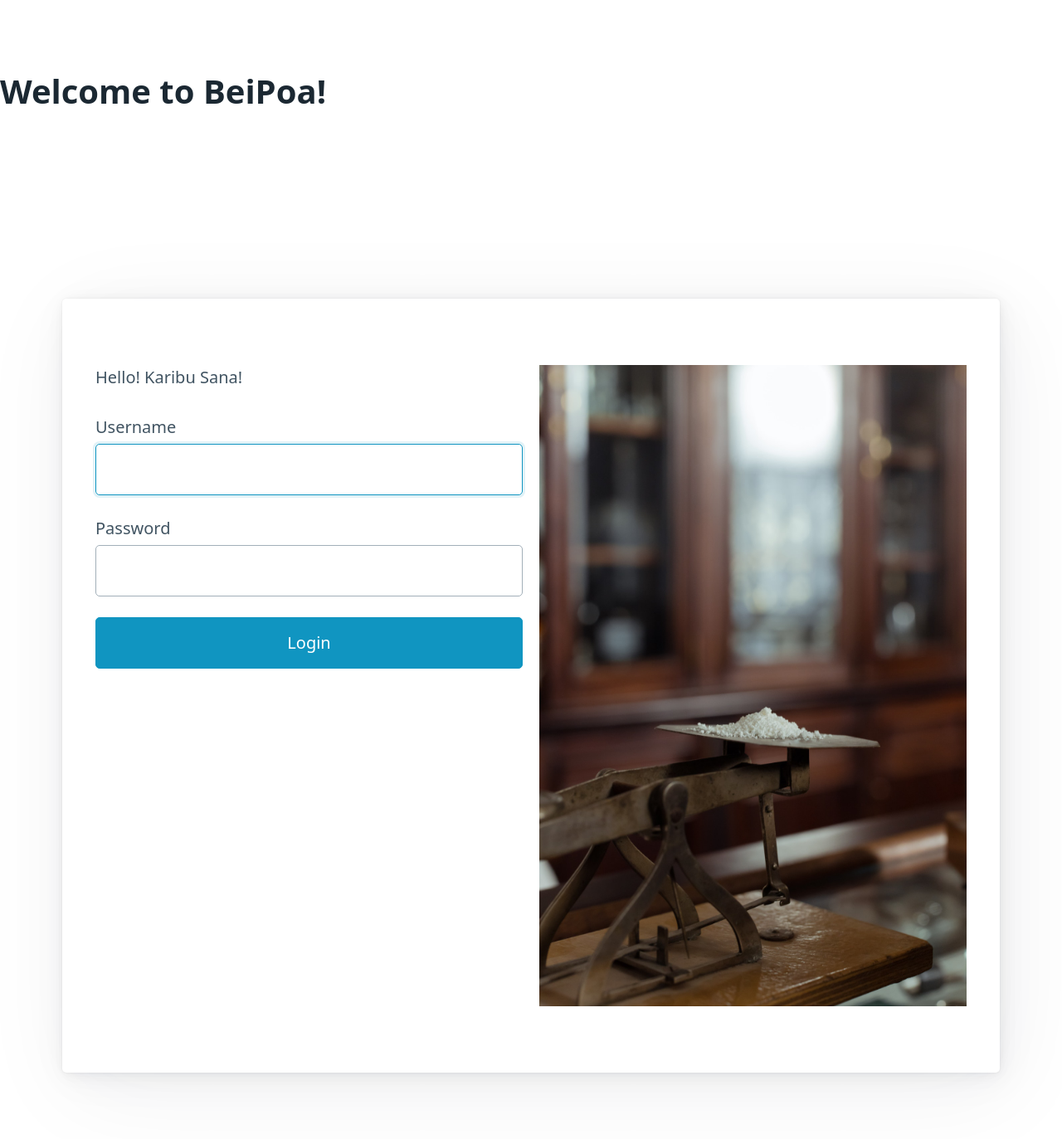
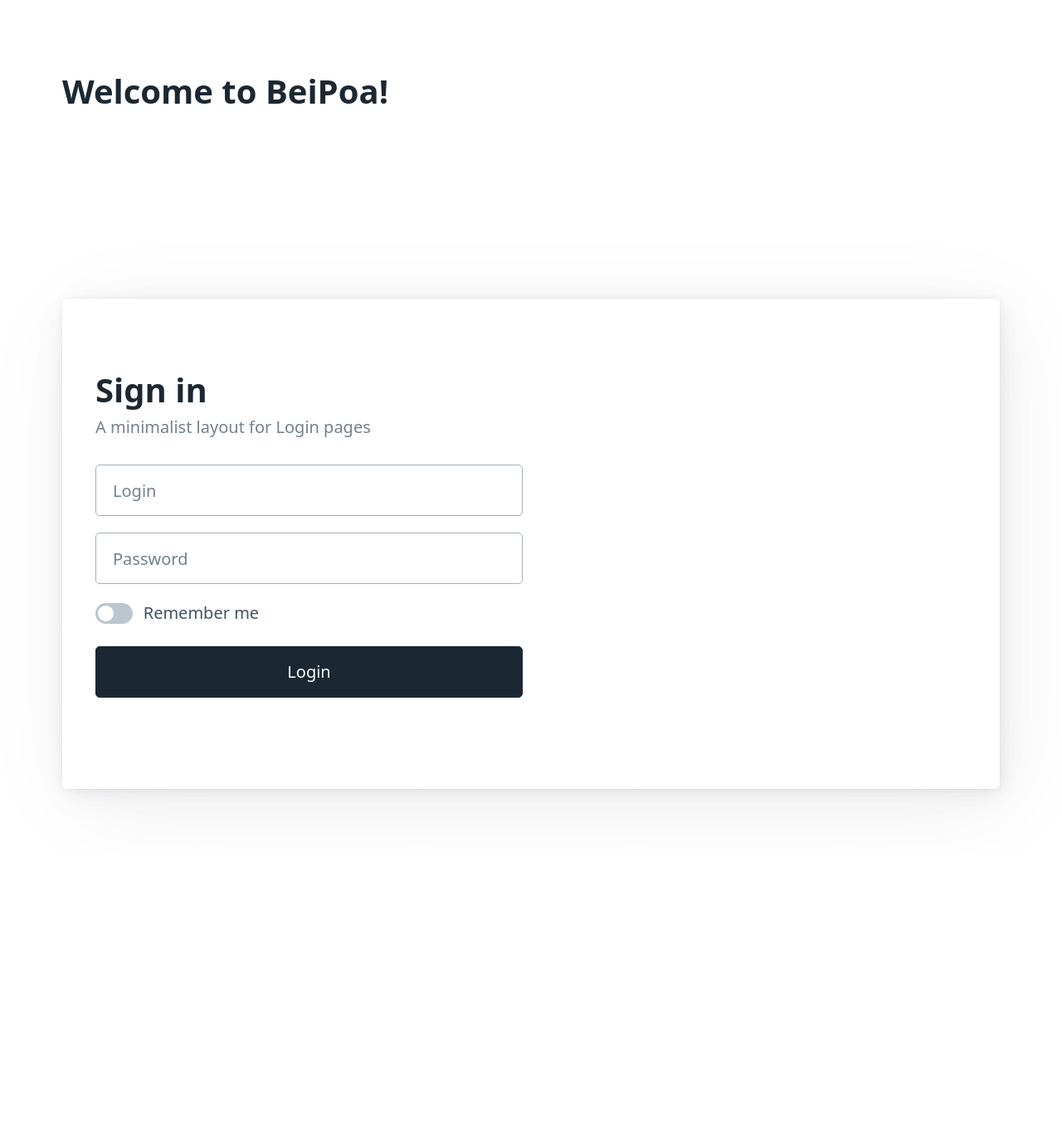
Before and after one commit to georgekimaru/Test, a Django app: page /login/ in a window 1280 px wide. Shown: the whole page at 83% size. After the commit the page ends 966 px from the top, so only its background shows below. Run offline with Django 4.2, Linux system fonts and the light colour scheme.

Commit message:
Added better login page

```diff
--- a/beipoa/templates/base.html
+++ b/beipoa/templates/base.html
@@ -12,7 +12,7 @@
   {% endblock %}
 </head>
 <body>
-  <header>
+  <header class="container">
     <h1>Welcome to BeiPoa!</h1>
   </header>
   <main class="container">
--- a/beipoa/templates/index.html
+++ b/beipoa/templates/index.html
@@ -2,7 +2,7 @@
 
 {% block container %}
   <article>
-    This is good-looking app!
+    Save, save, save! <br/>
     <hr/>
     <a href="/login/" role="button">Login</a>
   </article>
--- a/beipoa/templates/login.html
+++ b/beipoa/templates/login.html
@@ -2,32 +2,40 @@
 {% load static %}
 
 {% block container %}
+<main class="container">
   <article class="grid">
     <div>
-      <p>Hello! Karibu Sana!</p>
-      {% if form.errors %}
-        <div>
-          {% for k, error in form.errors.items %}
-            {{ error }}
-          {% endfor %}
-        </div>
-      {% endif %}
-      <form method="POST" action=".">
-        {% csrf_token %}
-        {% for field in form %}
-          <label for="{{ field.auto_id }}">
-            {{ field.label }}
-            {{ field }}
-            {% if field.errors %}
-              <div>{{ field.errors }}</div>
-            {% endif %}
+      <hgroup>
+        <h1>Sign in</h1>
+        <h2>A minimalist layout for Login pages</h2>
+      </hgroup>
+      <form>
+        <input
+          type="text"
+          name="login"
+          placeholder="Login"
+          aria-label="Login"
+          autocomplete="nickname"
+          required
+        />
+        <input
+          type="password"
+          name="password"
+          placeholder="Password"
+          aria-label="Password"
+          autocomplete="current-password"
+          required
+        />
+        <fieldset>
+          <label for="remember">
+            <input type="checkbox" role="switch" id="remember" name="remember" />
+            Remember me
           </label>
-        {% endfor %}
-        <button type="submit">Login</button>
+        </fieldset>
+        <button type="submit" class="contrast" onclick="event.preventDefault()">Login</button>
       </form>
     </div>
-    <div>
-      <img src="{% static "images/imagename.png" %}">
-    </div>
+    <div></div>
   </article>
+</main>
 {% endblock %}
```
